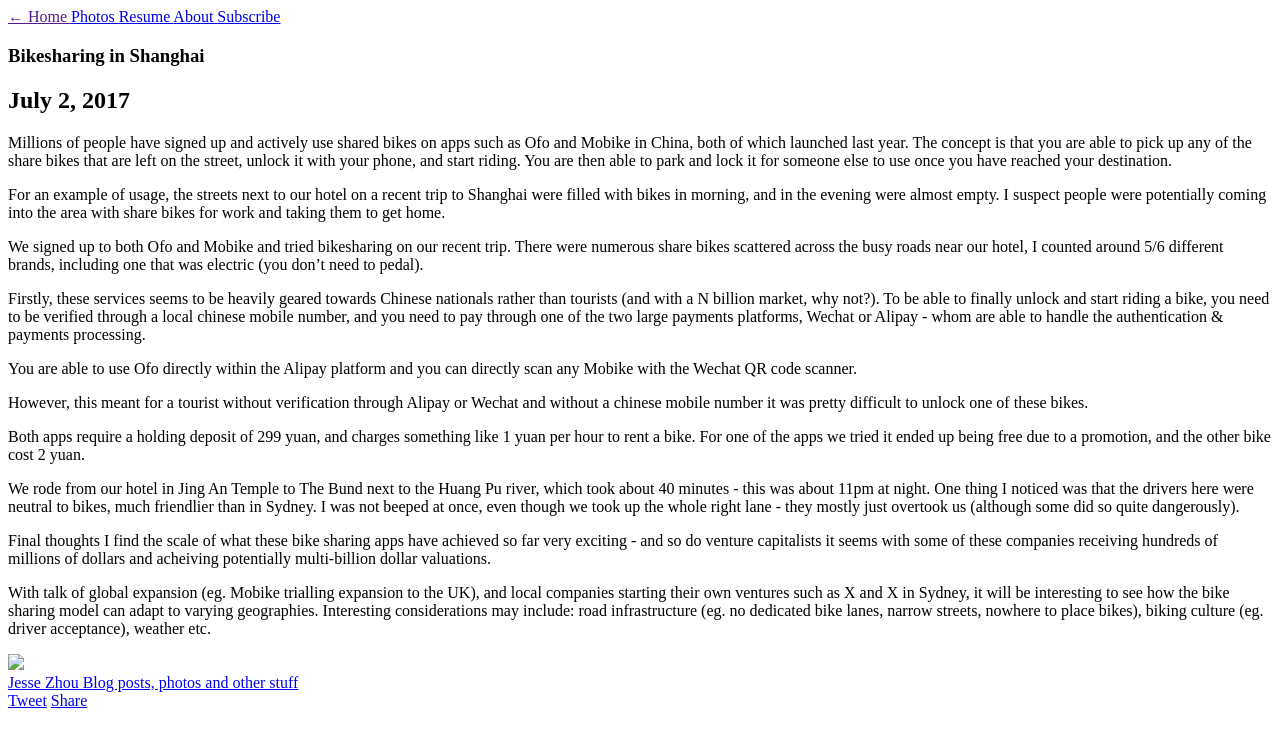
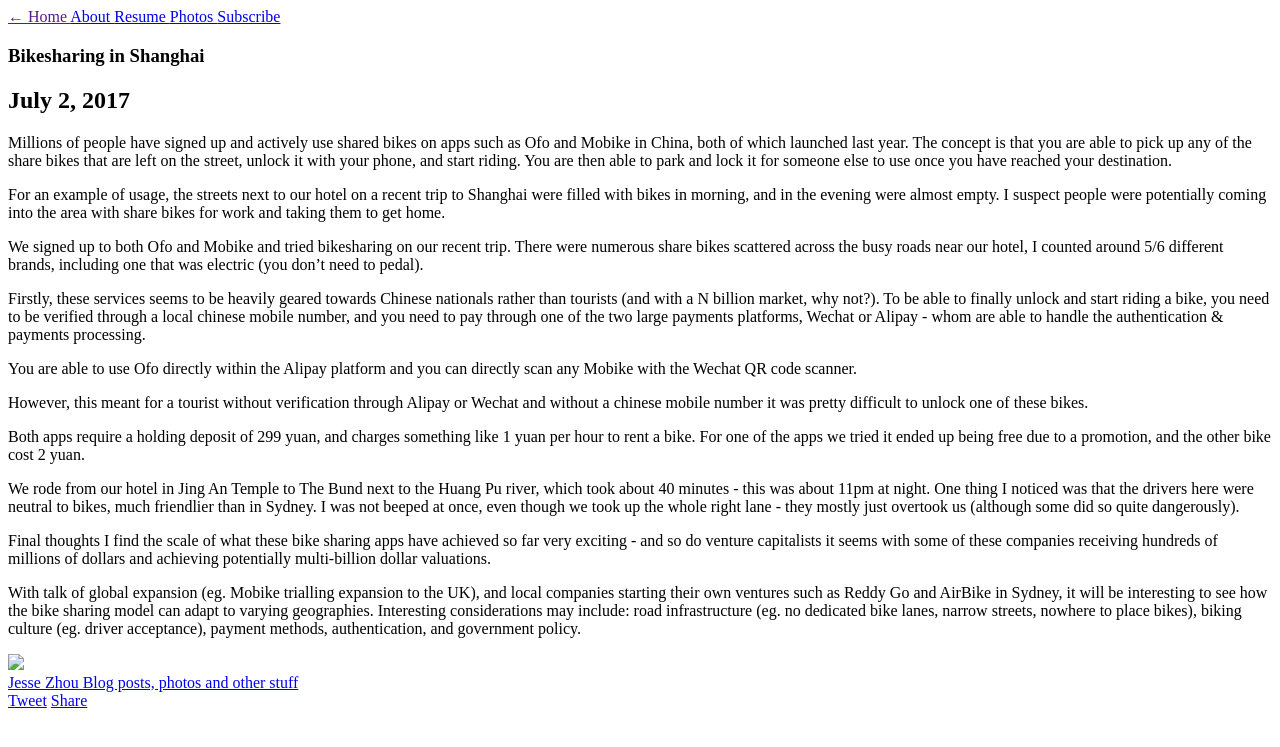
Before and after one commit to jzhou93/jzhou93.github.io, a Jekyll site: the page built from _posts/2017-07-02-bikesharing-in-shanghai.markdown, in a window 1280 px wide. Shown: the top 747 px of the page. Built offline with Jekyll 4.4.1, drawn with Linux system fonts in a browser that asks for light colours; nearby versions of some CDN libraries.

Commit message:
post edits, nav bar ordering

```diff
--- a/_includes/navigation.html
+++ b/_includes/navigation.html
@@ -3,14 +3,14 @@
         <a href="{{ site.baseurl }}"> <span class="arrow">←</span> Home </a>
     {% endif %}
 
-    {% if page.url != "/photos/" %}
-        <a href="{{ site.baseurl }}photos">Photos </a>
+    {% if page.url != "/about/" %}
+        <a href="{{ site.baseurl }}about">About </a>
     {% endif %}
     {% if page.url != "/resume/" %}
         <a href="{{ site.baseurl }}resume">Resume </a>
     {% endif %}
-    {% if page.url != "/about/" %}
-        <a href="{{ site.baseurl }}about">About </a>
+    {% if page.url != "/photos/" %}
+        <a href="{{ site.baseurl }}photos">Photos </a>
     {% endif %}
     <a class="cta" href="{{ site.baseurl }}feed.xml">Subscribe</a>
 </nav>
--- a/_posts/2017-07-02-bikesharing-in-shanghai.markdown
+++ b/_posts/2017-07-02-bikesharing-in-shanghai.markdown
@@ -21,6 +21,6 @@ Both apps require a holding deposit of 299 yuan, and charges something like 1 yu
 We rode from our hotel in Jing An Temple to The Bund next to the Huang Pu river, which took about 40 minutes - this was about 11pm at night. One thing I noticed was that the drivers here were neutral to bikes, much friendlier than in Sydney. I was not beeped at once, even though we took up the whole right lane - they mostly just overtook us (although some did so quite dangerously).
 
 Final thoughts
-I find the scale of what these bike sharing apps have achieved so far very exciting - and so do venture capitalists it seems with some of these companies receiving hundreds of millions of dollars and acheiving potentially multi-billion dollar valuations.
+I find the scale of what these bike sharing apps have achieved so far very exciting - and so do venture capitalists it seems with some of these companies receiving hundreds of millions of dollars and achieving potentially multi-billion dollar valuations.
 
-With talk of global expansion (eg. Mobike trialling expansion to the UK), and local companies starting their own ventures such as X and X in Sydney, it will be interesting to see how the bike sharing model can adapt to varying geographies. Interesting considerations may include: road infrastructure (eg. no dedicated bike lanes, narrow streets, nowhere to place bikes), biking culture (eg. driver acceptance), weather etc.
+With talk of global expansion (eg. Mobike trialling expansion to the UK), and local companies starting their own ventures such as Reddy Go and AirBike in Sydney, it will be interesting to see how the bike sharing model can adapt to varying geographies. Interesting considerations may include: road infrastructure (eg. no dedicated bike lanes, narrow streets, nowhere to place bikes), biking culture (eg. driver acceptance), payment methods, authentication, and government policy.
```
